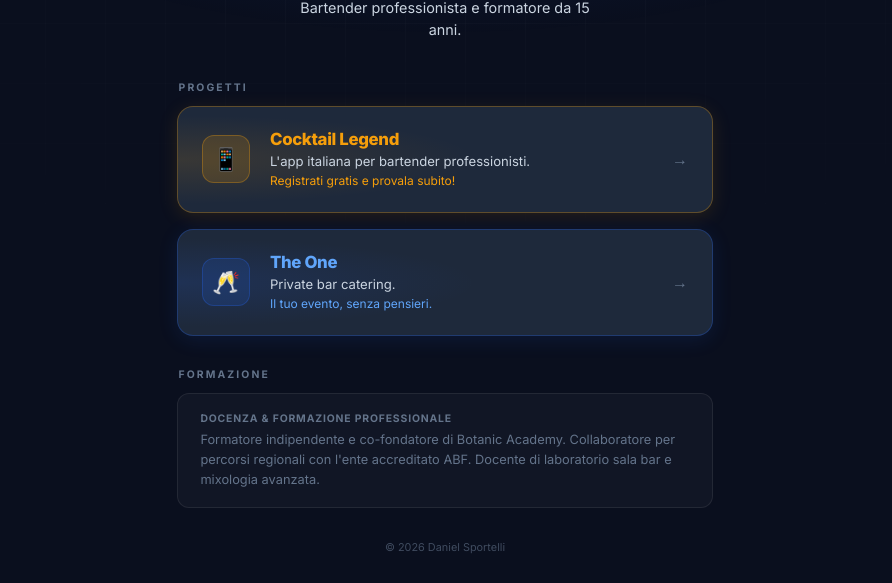
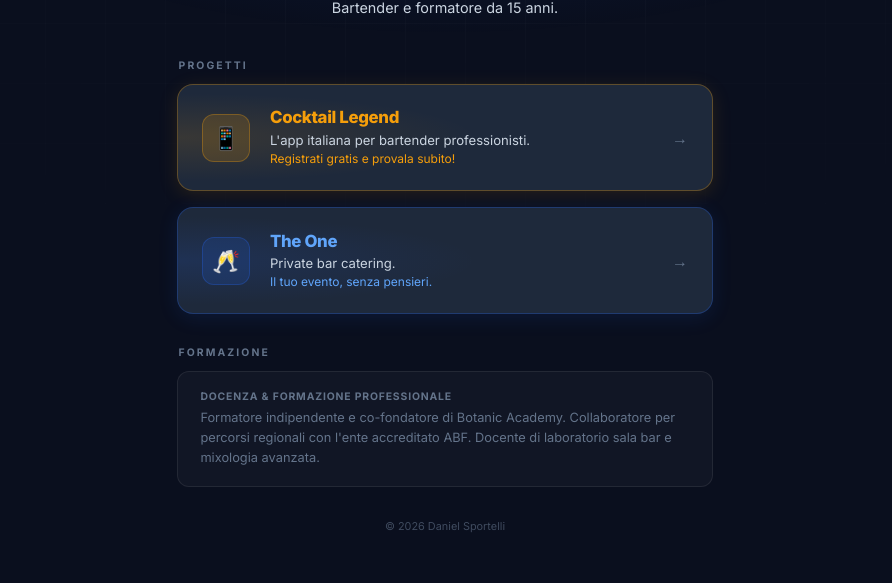
Before and after one commit to danielsportelli/daniel-sportelli, a plain HTML site: page index.html in a window 1280 px wide. Shown: the part 217-800 px from the top of the page, without its empty margins (195-1087 px from the left). Drawn offline with Linux system fonts and the light colour scheme.

Commit message:
Update index.html

```diff
--- a/index.html
+++ b/index.html
@@ -427,7 +427,7 @@
       </div>
     </div>
     <h1 class="hero-name">Daniel <span>Sportelli</span></h1>
-    <p class="hero-tagline">Bartender professionista e formatore da 15 anni.</p>
+    <p class="hero-tagline">Bartender e formatore da 15 anni.</p>
   </div>
 
   <!-- CTA PROGETTI -->
```
